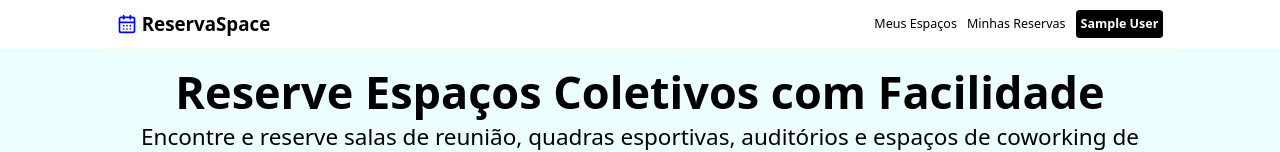
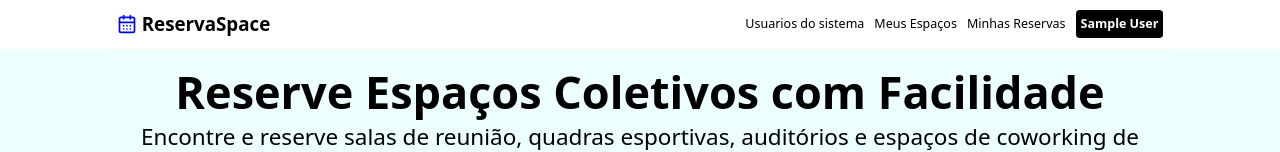
Before and after one commit to caiocarvalhocl/ReservaSpaceFront, a React (Vite) app: page / in a window 1280 px wide. Shown: the top 152 px of the page. Built offline with nearby package versions, Linux system fonts and the light colour scheme; no server answers; sample sign-in values are in the browser's storage.

Commit message:
feat: add role hierarchy on header

```diff
--- a/src/components/Header/index.tsx
+++ b/src/components/Header/index.tsx
@@ -2,8 +2,9 @@ import { useState } from 'react';
 import { CalendarDays, Menu, X } from 'lucide-react';
 import { useAuth } from '../../hooks/useAuth';
 import { useNavigate } from 'react-router';
-import { rolesMap } from '../../types/components';
-import { getHighRoles } from '../../utils/getHighRoles';
+import type { NavItem } from '../../interfaces/components';
+import { hasRequiredRole } from '../../utils/authUtils';
+import type { UserRole } from '../../types/components';
 
 export function Header() {
   const { state, logout } = useAuth();
@@ -11,8 +12,7 @@ export function Header() {
   const [showLogout, setShowLogout] = useState(false);
   const [isMobileMenuOpen, setIsMobileMenuOpen] = useState(false);
 
-  const userRole = state.user ? state.user.role : 'regular';
-  const authHighRoles = getHighRoles();
+  const userRole: UserRole = state.user ? (state.user.role as UserRole) : 'regular';
 
   const handleNavigation = (path: string) => {
     navigate(path);
@@ -25,6 +25,108 @@ export function Header() {
     setIsMobileMenuOpen(false);
     setShowLogout(false);
   };
+
+  const menuNavigations: NavItem[] = [
+    {
+      path: '/users',
+      title: 'Usuarios do sistema',
+      minRole: 'admin',
+      loggedInOnly: true,
+    },
+    {
+      path: '/myspaces',
+      title: 'Meus Espaços',
+      minRole: 'manager',
+      loggedInOnly: true,
+    },
+    {
+      path: '/myreservations',
+      title: 'Minhas Reservas',
+      loggedInOnly: true,
+    },
+    {
+      path: '/login',
+      title: 'Entrar',
+      loggedOutOnly: true,
+      onClick: () => handleNavigation('/login'),
+    },
+
+    {
+      path: '#',
+      title: state.user ? state.user.name : 'Usuário',
+      loggedInOnly: true,
+      isUserDisplay: true,
+    },
+
+    {
+      path: '#',
+      title: 'Sair',
+      loggedInOnly: true,
+      onClick: handleLogoutClick,
+      isLogout: true,
+    },
+  ];
+
+  const shouldDisplayNavItem = (item: NavItem) => {
+    const hasRolePermission = hasRequiredRole(userRole, item.minRole);
+
+    if (item.loggedInOnly && !state.isLoggedIn) return false;
+    if (item.loggedOutOnly && state.isLoggedIn) return false;
+
+    return hasRolePermission;
+  };
+
+  const renderNavItems = (isMobile: boolean) => (
+    <>
+      {menuNavigations.map((item, index) => {
+        if (!shouldDisplayNavItem(item)) return null;
+
+        if (item.isUserDisplay) {
+          return (
+            <li
+              key={item.path + index}
+              className={`bg-black p-2 rounded-md flex items-center cursor-pointer truncate ${isMobile ? 'bg-inherit text-center' : ''}`}
+              onMouseEnter={() => !isMobile && setShowLogout(true)}
+              onMouseLeave={() => !isMobile && setShowLogout(false)}
+            >
+              <a className={`cursor-pointer font-bold text-black ${!isMobile ? 'text-white' : ''}`}>{item.title}</a>
+              {!isMobile && showLogout && item.isUserDisplay && (
+                <div className='absolute top-full mt-2 right-0 bg-white text-black shadow-lg rounded-md p-4 text-xl z-10'>
+                  <span className='cursor-pointer' onClick={handleLogoutClick}>
+                    Sair
+                  </span>
+                </div>
+              )}
+            </li>
+          );
+        }
+
+        if (item.isLogout && isMobile) {
+          return (
+            <li key={item.path + index} className='w-full text-center'>
+              <a className='block py-2 px-4 cursor-pointer text-red-600 hover:bg-gray-100' onClick={item.onClick || (() => handleNavigation(item.path))}>
+                {item.title}
+              </a>
+            </li>
+          );
+        }
+
+        if (!item.isLogout && !item.isUserDisplay) {
+          return (
+            <li key={item.path + index} className={`flex items-center truncate ${isMobile ? 'w-full justify-center text-center' : ''}`}>
+              <a
+                className={`cursor-pointer ${isMobile ? 'block py-2 px-4 hover:bg-gray-100' : ''} ${item.loggedOutOnly ? 'bg-black text-white p-2 rounded-md mx-auto w-3/4 sm:w-full font-bold' : ''}`}
+                onClick={item.onClick || (() => handleNavigation(item.path))}
+              >
+                {item.title}
+              </a>
+            </li>
+          );
+        }
+        return null;
+      })}
+    </>
+  );
 
   return (
     <header className='bg-white'>
@@ -40,84 +142,11 @@ export function Header() {
           </button>
         </div>
 
-        <ul className='hidden sm:flex relative gap-2 sm:gap-4 items-center text-base sm:text-xl'>
-          {state.isLoggedIn && (
-            <>
-              {authHighRoles.includes(rolesMap[userRole]) && (
-                <li className='flex items-center truncate'>
-                  <a className='cursor-pointer' onClick={() => handleNavigation('/myspaces')}>
-                    Meus Espaços
-                  </a>
-                </li>
-              )}
-
-              <li className='flex items-center truncate'>
-                <a className='cursor-pointer' onClick={() => handleNavigation('/myreservations')}>
-                  Minhas Reservas
-                </a>
-              </li>
-
-              <li className='bg-black p-2 rounded-md flex items-center cursor-pointer truncate' onMouseEnter={() => setShowLogout(true)} onMouseLeave={() => setShowLogout(false)}>
-                <a className='cursor-pointer font-bold text-white'>{state.user ? state.user.name : 'Usuário'}</a>
-
-                {showLogout && (
-                  <div className='absolute top-full mt-2 right-0 bg-white text-black shadow-lg rounded-md p-4 text-xl z-10'>
-                    <span className='cursor-pointer' onClick={handleLogoutClick}>
-                      Sair
-                    </span>
-                  </div>
-                )}
-              </li>
-            </>
-          )}
-
-          {!state.isLoggedIn && (
-            <li className='bg-black p-2 rounded-md flex items-center cursor-pointer'>
-              <a className='cursor-pointer font-bold text-white' onClick={() => handleNavigation('/login')}>
-                Entrar
-              </a>
-            </li>
-          )}
-        </ul>
+        <ul className='hidden sm:flex relative gap-2 sm:gap-4 items-center text-base sm:text-xl'>{renderNavItems(false)}</ul>
 
         {isMobileMenuOpen && (
           <div className='sm:hidden absolute top-full left-0 w-full bg-white shadow-lg rounded-b-md py-4 z-50'>
-            <ul className='flex flex-col items-center gap-4 text-lg'>
-              {state.isLoggedIn && (
-                <>
-                  {authHighRoles.includes(rolesMap[userRole]) && (
-                    <li className='w-full text-center'>
-                      <a className='block py-2 px-4 cursor-pointer hover:bg-gray-100' onClick={() => handleNavigation('/spaces')}>
-                        Meus Espaços
-                      </a>
-                    </li>
-                  )}
-
-                  <li className='w-full text-center'>
-                    <a className='block py-2 px-4 cursor-pointer hover:bg-gray-100' onClick={() => handleNavigation('/myreservations')}>
-                      Minhas Reservas
-                    </a>
-                  </li>
-
-                  <li className='w-full text-center'>
-                    <div className='block py-2 px-4 font-bold text-black'>{state.user ? state.user.name : 'Usuário'}</div>
-                  </li>
-                  <li className='w-full text-center'>
-                    <a className='block py-2 px-4 cursor-pointer text-red-600 hover:bg-gray-100' onClick={handleLogoutClick}>
-                      Sair
-                    </a>
-                  </li>
-                </>
-              )}
-
-              {!state.isLoggedIn && (
-                <li className='w-full text-center'>
-                  <a className='block py-2 px-4 cursor-pointer bg-black text-white rounded-md mx-auto w-3/4' onClick={() => handleNavigation('/login')}>
-                    Entrar
-                  </a>
-                </li>
-              )}
-            </ul>
+            <ul className='flex flex-col items-center gap-4 text-lg'>{renderNavItems(true)}</ul>
           </div>
         )}
       </nav>
--- a/src/types/components/index.ts
+++ b/src/types/components/index.ts
@@ -7,12 +7,14 @@ export const spaceTypeMap: Record<string, string> = {
   meeting_room: 'Sala de Reunião',
 };
 
-export const rolesMap: Record<string, string> = {
-  admin: 'admin',
-  manager: 'manager',
-  regular: 'regular',
-};
-
 export type LastReservation = {
   createdAt: string;
 };
+
+export type UserRole = 'admin' | 'manager' | 'regular';
+
+export const roleHierarchy: Record<UserRole, number> = {
+  regular: 0,
+  manager: 1,
+  admin: 2,
+};
--- /dev/null
+++ b/src/utils/authUtils.ts
@@ -0,0 +1,7 @@
+import { roleHierarchy, type UserRole } from '../types/components';
+
+export function hasRequiredRole(userRole: UserRole, minRole?: UserRole): boolean {
+  if (!minRole) return true;
+
+  return roleHierarchy[userRole] >= roleHierarchy[minRole];
+}
--- a/src/utils/getHighRoles.ts
+++ /dev/null
@@ -1,3 +0,0 @@
-export function getHighRoles() {
-  return ['manager', 'admin'];
-}
```
Also changed, not shown: src/interfaces/components/index.ts (+12 -1 lines).
